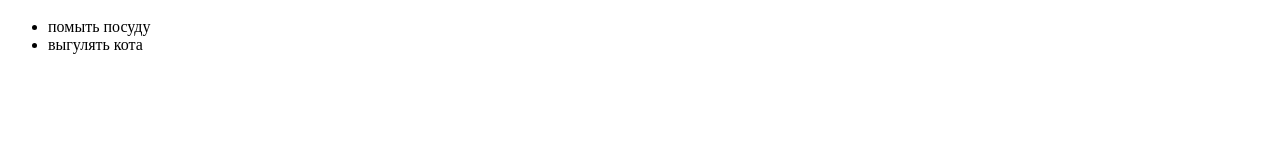
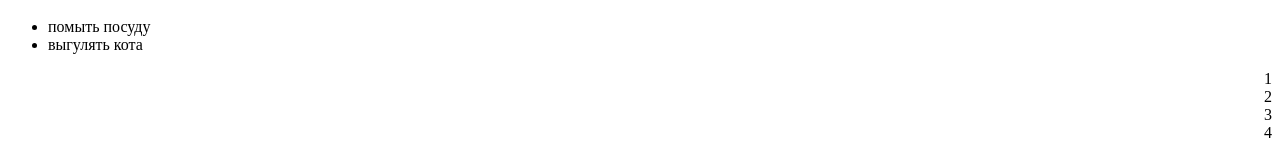
Before and after one commit to fc-fullstack-courses/fd-2023-1-react-app, a React (Create React App) app: page / in a window 1280 px wide. Shown: the part 1587-1734 px from the top of the page. Before the commit the page ends 1657 px from the top, so only its background shows below. Built offline with nearby package versions, Linux system fonts and the light colour scheme.

Commit message:
Add FlexContainer task solution

```diff
--- a/src/App.js
+++ b/src/App.js
@@ -6,6 +6,7 @@ import GreetingDashboard from './components/GreetingDashboard';
 import Heading from './components/Heading';
 import Greeting from './components/Greeting';
 import List from './components/List';
+import FlexContainer from './components/FlexContainer';
 
 class App extends React.Component {
   constructor(props) {
@@ -42,9 +43,22 @@ class App extends React.Component {
           <li>помыть посуду</li>
           <li>выгулять кота</li>
         </List>
+        <FlexContainer direction="column" ai='flex-end'>
+          <div>1</div>
+          <div>2</div>
+          <div>3</div>
+          <div>4</div>
+        </FlexContainer>
       </>
     );
   }
 }
 
+/*
+  Созадть компонент FlexContainer. Его стили можно настроить пропсами
+  также ему можно передать детей, которых он будет отображать в качестве
+  флекс-детей
+
+*/
+
 export default App;
--- /dev/null
+++ b/src/components/FlexContainer/index.jsx
@@ -0,0 +1,14 @@
+function FlexContainer(props) {
+  const { children, direction = 'row', jc = 'center', ai = 'center' } = props;
+
+  const styles = {
+    display: 'flex',
+    flexDirection: direction,
+    justifyContent: jc,
+    alignItems: ai,
+  };
+
+  return <div style={styles}>{children}</div>;
+}
+
+export default FlexContainer;
```
